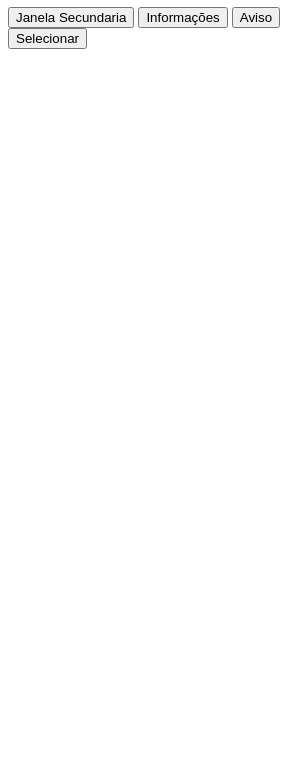
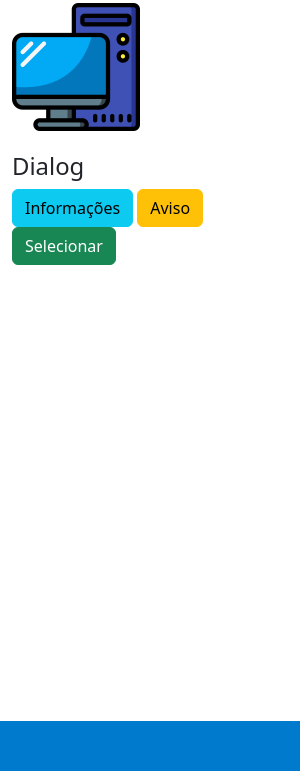
Before and after one commit to julianojales20/electron, an Electron app: page src/views/index.html in a window 300 px wide. Shown: the part 73-844 px from the top of the page. Drawn offline with Linux system fonts and the light colour scheme; no server answers.

Commit message:
bootstrap

```diff
--- /dev/null
+++ b/src/public/css/style.css
@@ -0,0 +1,23 @@
+#btnModal {
+  width: 128px;
+  height: 128px;
+  background-image: url("../img/pc.png");
+  background-color: transparent;
+  background-size: cover;
+  border: none;
+}
+
+footer {
+  width: 100%;
+  height: 50px;
+  text-align: center;
+  background-color: #007acc;
+  position: fixed;
+  bottom: 0;
+}
+
+footer p {
+  color: #fff;
+  font-size: 1.25em;
+  padding-top: 7px;
+}
--- a/src/views/index.html
+++ b/src/views/index.html
@@ -8,17 +8,27 @@
       content="default-src 'self'; script-src 'self' 'unsafe-inline'"
     />
     <title>Electron Tutorial</title>
+    <!--bootstrap-->
+    <link rel="stylesheet" href="../public/css/bootstrap.min.css">
+    <!--CSS Customizado-->
+    <link rel="stylesheet" href="../public/css/style.css">
   </head>
   <link>
-    <h1>Hello World!</h1>
-    <button onclick="openClild()">Janela Secundaria</button>
-    <button onclick="info()">Informações</button>
-    <button onclick="warning()">Aviso</button>
-    <button onclick="select()">Selecionar</button>
+  <div class="container">
+    <h1>Electron Tutorial</h1>
+    <h2>Janela Modal</h2>
+    <button onclick="openClild()" id="btnModal"></button>
+    <h2 class="mt-3">Dialog</h2>
+    <button class="btn btn-info" onclick="info()">Informações</button>
+    <button class="btn btn-warning" onclick="warning()">Aviso</button>
+    <button class="btn btn-success" onclick="select()">Selecionar</button>
+  </div>
     <footer>
       <p id="dataAtual"></p>
     </footer>
     <!--Processo de Renderização-->
     <script src="renderer.js"> </script>
+    <!--bootstrap-->
+    <script src="../public/js/bootstrap.min.js"> </script>
   </body>
 </html>
```
Also changed, not shown: src/views/child.html (+8 -1 lines), src/views/sobre.html (+8 -1 lines), src/public/css/bootstrap.min.css (added), src/public/js/bootstrap.min.js (added).
